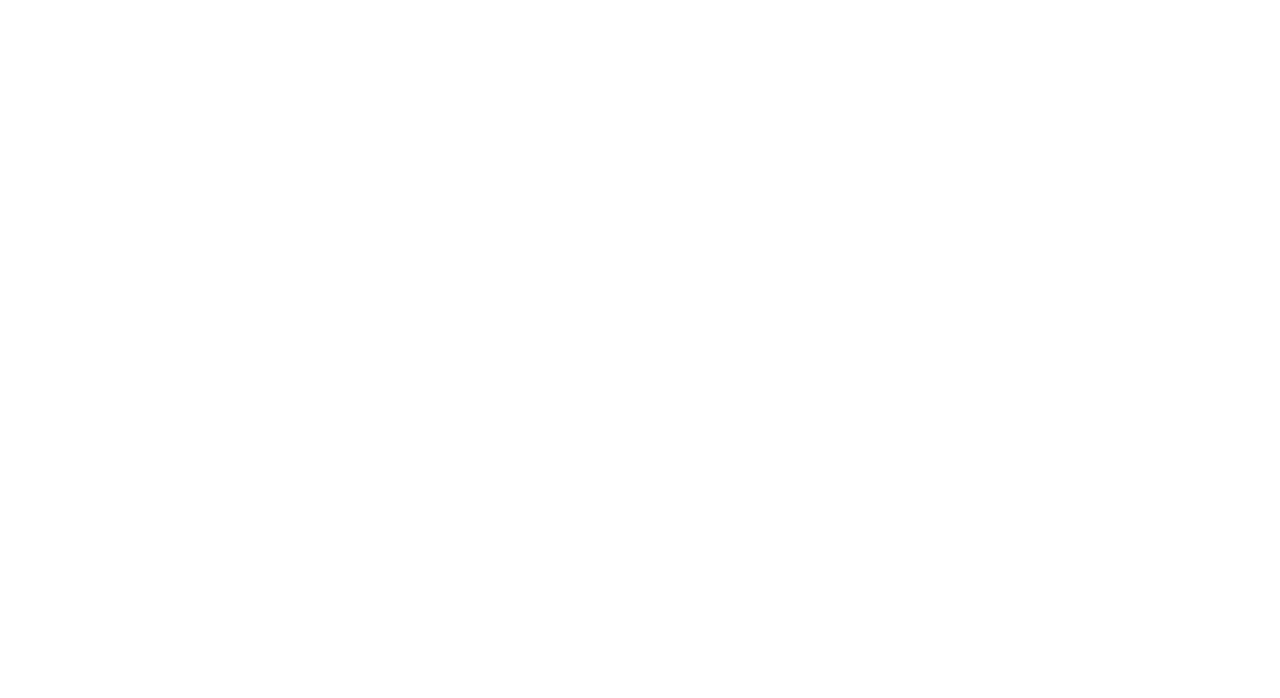
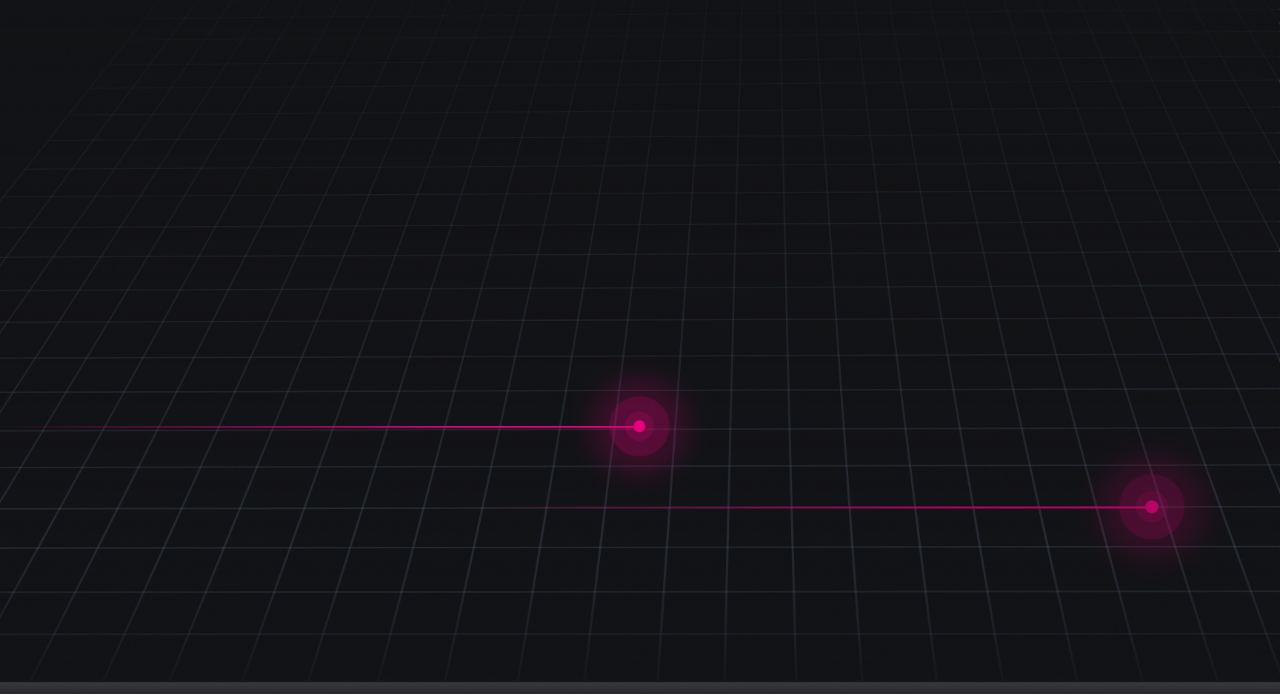
Before and after one commit to RuchiRay/polkadex, a React (Create React App) app: page / in a window 1280 px wide. Shown: the part 102-800 px from the top of the page. Built offline with nearby package versions, Linux system fonts and the light colour scheme.

Commit message:
set first bg image

```diff
--- a/src/App.js
+++ b/src/App.js
@@ -1,9 +1,18 @@
-
+import bg from "./bg.png";
+import styled, { createGlobalStyle } from "styled-components";
+import GlobalStyle from "./styles/GlobalStyle";
+const Wrapper = styled.section`
+  background: url(${bg}) no-repeat center center/cover;
+  height: 99.5vh;
+  width: 100%;
+  min-height: 600px;
+`;
 function App() {
   return (
-    <div className="App">
-
-    </div>
+    <>
+      <GlobalStyle />
+      <Wrapper></Wrapper>
+    </>
   );
 }
 
--- /dev/null
+++ b/src/styles/GlobalStyle.js
@@ -0,0 +1,27 @@
+import { createGlobalStyle } from "styled-components/macro";
+
+const GlobalStyle = createGlobalStyle`
+
+  html {
+    box-sizing: border-box;
+  }
+
+  *,
+  *:before,
+  *:after {
+    box-sizing: inherit;
+  }
+  *{
+    margin: 0;
+    padding: 0;
+  }
+  .bg-1{
+    height: 99.5vh;
+     width: 100%;
+     min-height: 500px;
+     object-fit: cover;
+ }
+
+`;
+
+export default GlobalStyle;
```
Also changed, not shown: src/bg.png (added).
